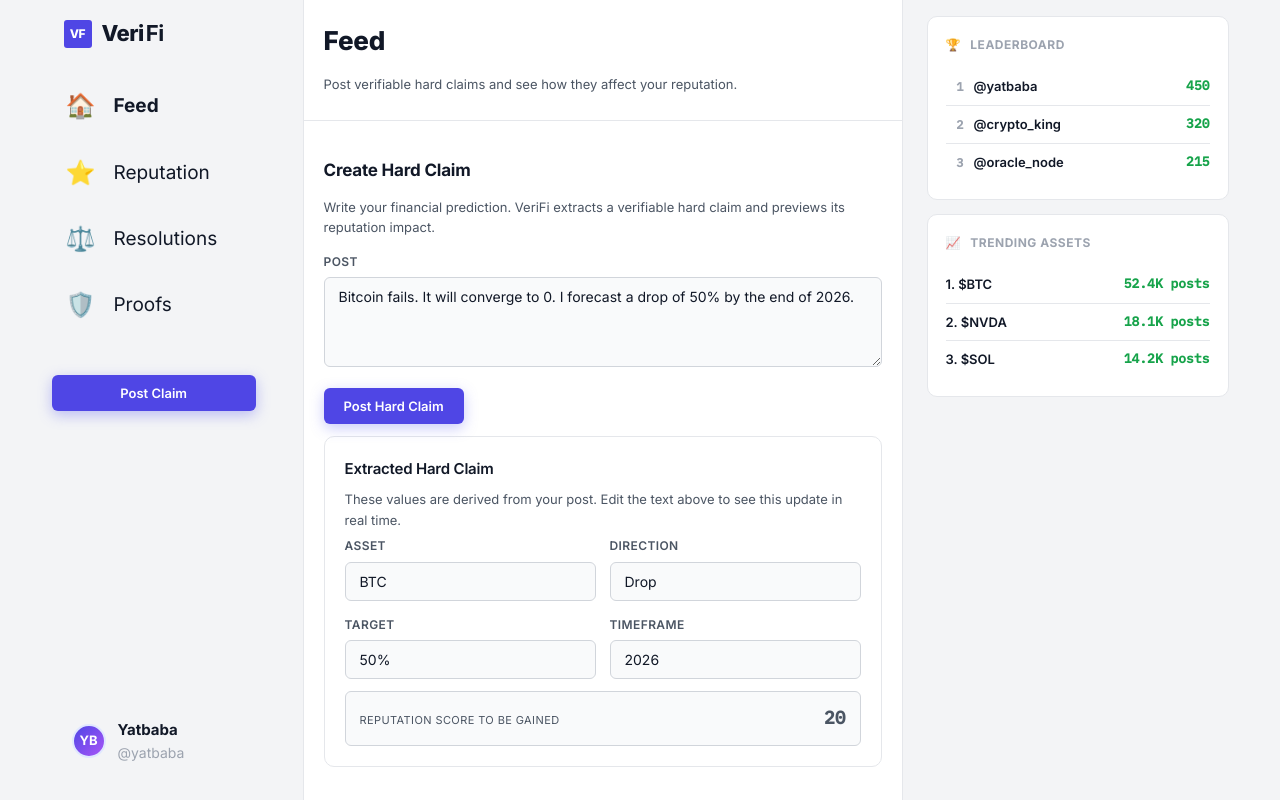
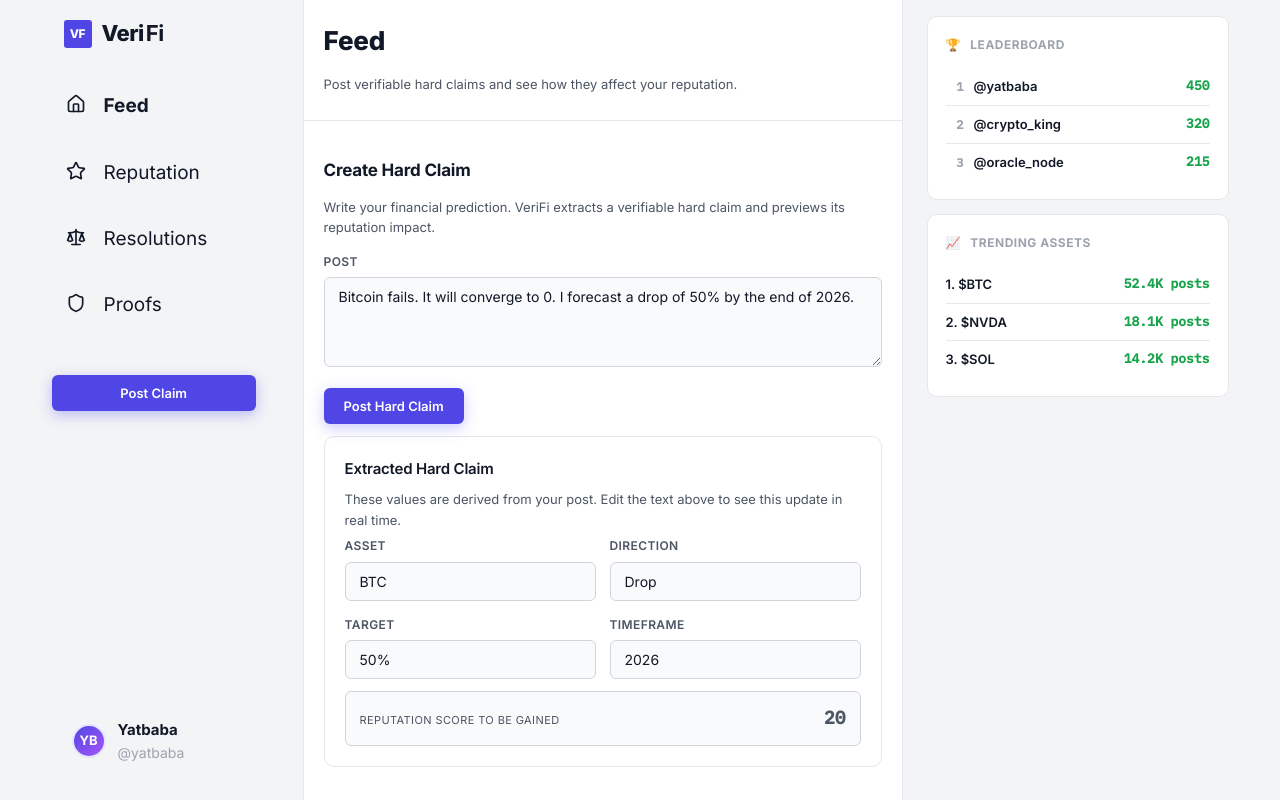
Before and after one commit to VeriFi-nance/VeriFi, a React (Vite) app in the folder frontend/: page / in a window 1280 px wide. Shown: the top 800 px of the page. Built offline with nearby package versions, Linux system fonts and the light colour scheme.

Commit message:
feat: remove emojis and use icons

```diff
--- a/frontend/src/components/HeaderNav.tsx
+++ b/frontend/src/components/HeaderNav.tsx
@@ -1,4 +1,5 @@
 import React from "react";
+import { Home, Star, Scale, Shield } from "lucide-react";
 
 export type ScreenKey = "feed" | "profile" | "resolutions" | "proofs";
 
@@ -26,7 +27,7 @@ const HeaderNav: React.FC<HeaderNavProps> = ({ current, onChange }) => {
             onChange("feed");
           }}
         >
-          <span className="nav-icon">🏠</span>
+          <span className="nav-icon"><Home size={20} /></span>
           <span>Feed</span>
         </a>
         <a
@@ -37,7 +38,7 @@ const HeaderNav: React.FC<HeaderNavProps> = ({ current, onChange }) => {
             onChange("profile");
           }}
         >
-          <span className="nav-icon">⭐️</span>
+          <span className="nav-icon"><Star size={20} /></span>
           <span>Reputation</span>
         </a>
         <a
@@ -48,7 +49,7 @@ const HeaderNav: React.FC<HeaderNavProps> = ({ current, onChange }) => {
             onChange("resolutions");
           }}
         >
-          <span className="nav-icon">⚖️</span>
+          <span className="nav-icon"><Scale size={20} /></span>
           <span>Resolutions</span>
         </a>
         <a
@@ -59,7 +60,7 @@ const HeaderNav: React.FC<HeaderNavProps> = ({ current, onChange }) => {
             onChange("proofs");
           }}
         >
-          <span className="nav-icon">🛡️</span>
+          <span className="nav-icon"><Shield size={20} /></span>
           <span>Proofs</span>
         </a>
       </div>
--- a/frontend/src/components/ProofsScreen.tsx
+++ b/frontend/src/components/ProofsScreen.tsx
@@ -1,4 +1,5 @@
 import React, { useState } from "react";
+import { CheckCircle, XCircle } from "lucide-react";
 import type { HardClaim } from "../types";
 
 interface ProofsScreenProps {
@@ -96,7 +97,9 @@ const ProofsScreen: React.FC<ProofsScreenProps> = ({ claim }) => {
 
         {verificationState === "success" && (
           <div className="result" style={{ borderColor: "var(--green)", backgroundColor: "var(--green-bg)", color: "var(--green)" }}>
-            <strong>✅ Signature Valid</strong>
+            <strong style={{ display: "flex", alignItems: "center", gap: 6 }}>
+              <CheckCircle size={18} /> Signature Valid
+            </strong>
             <p style={{ color: "var(--green)", marginTop: 4 }}>
               The provided signature correctly signs the claim payload using the specified public key.
               This claim is cryptographically bound to the author.
@@ -145,7 +148,9 @@ const ProofsScreen: React.FC<ProofsScreenProps> = ({ claim }) => {
 
         {verificationState === "failure" && (
           <div className="result" style={{ borderColor: "var(--red)", backgroundColor: "var(--red-bg)", color: "var(--red)" }}>
-            <strong>❌ Signature Invalid</strong>
+            <strong style={{ display: "flex", alignItems: "center", gap: 6 }}>
+              <XCircle size={18} /> Signature Invalid
+            </strong>
             <p style={{ color: "var(--red)", marginTop: 4 }}>
               The cryptographic signature does not match the claim payload for the provided public key.
               This claim may have been tampered with or the public key is incorrect.
```
